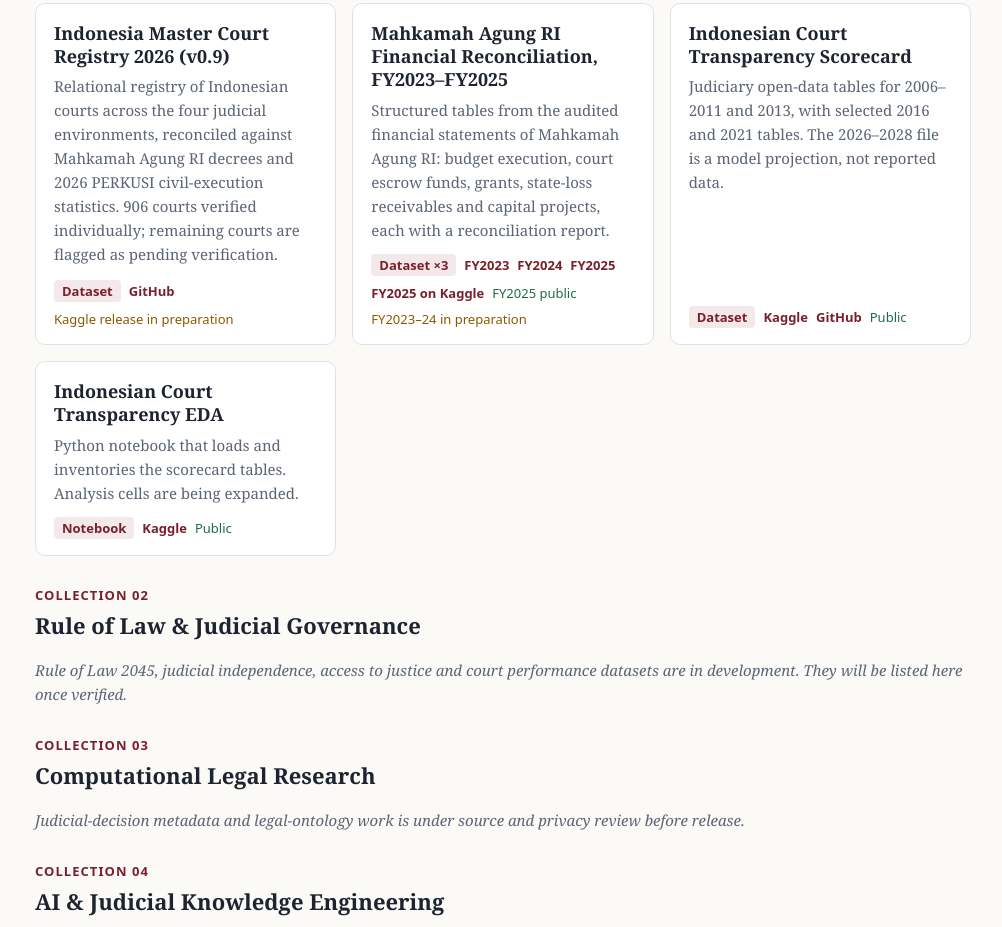
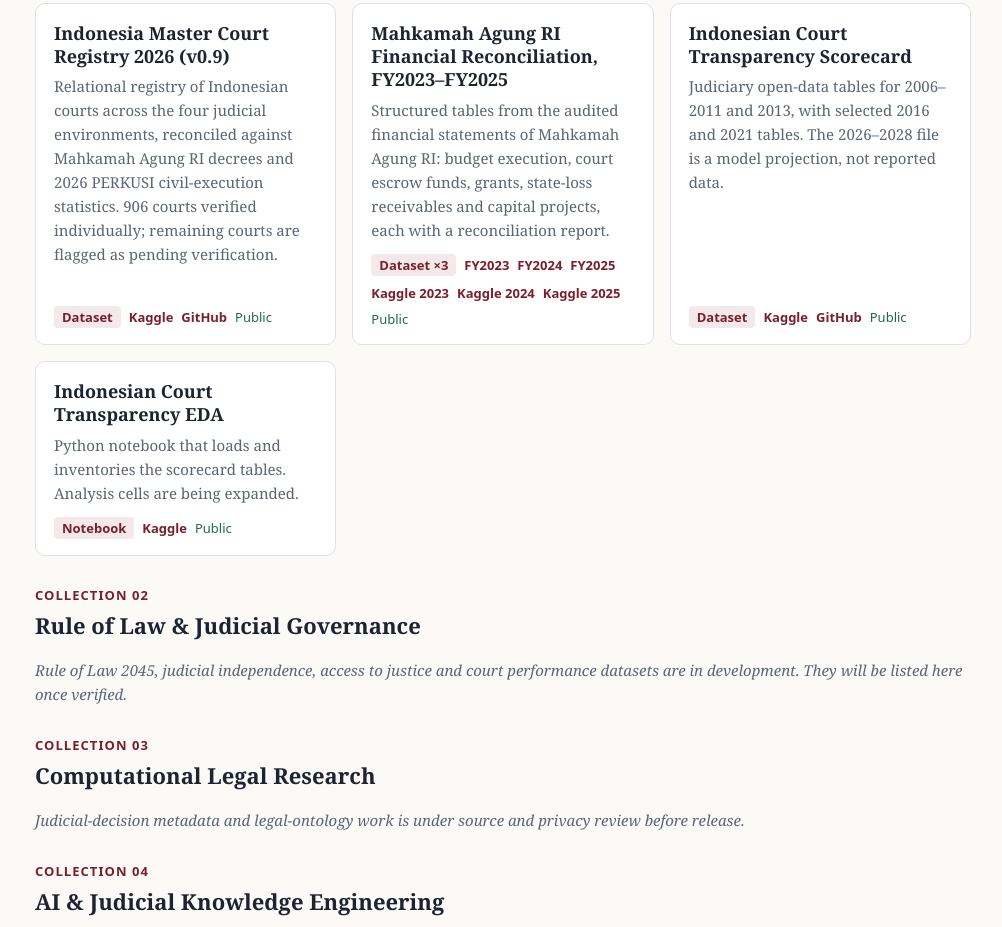
Before and after one commit to bsdkijc-dev/bsdkijc-dev, a plain HTML site: page index.html in a window 1280 px wide. Shown: the part 653-1580 px from the top of the page, without its empty margins (137-1139 px from the left). Drawn offline with Linux system fonts and the light colour scheme.

Commit message:
docs: Court Registry and FY2023–25 now public on Kaggle
Link the four public Kaggle datasets from the profile README and research page.

Co-Authored-By: Claude Opus 5.5 <noreply@anthropic.com>
Claude-Session: https://claude.ai/code/session_01138vPY8CMWmpMwf8aCzvKh

```diff
--- a/index.html
+++ b/index.html
@@ -72,12 +72,12 @@
       <article class="card">
         <h3>Indonesia Master Court Registry 2026 (v0.9)</h3>
         <p>Relational registry of Indonesian courts across the four judicial environments, reconciled against Mahkamah Agung RI decrees and 2026 PERKUSI civil-execution statistics. 906 courts verified individually; remaining courts are flagged as pending verification.</p>
-        <div class="meta"><span class="tag">Dataset</span><a href="https://github.com/bsdkijc-dev/indonesia-master-court-registry-2026">GitHub</a><span class="st-wait">Kaggle release in preparation</span></div>
+        <div class="meta"><span class="tag">Dataset</span><a href="https://www.kaggle.com/datasets/judicialcollege/indonesia-master-court-registry-2026">Kaggle</a><a href="https://github.com/bsdkijc-dev/indonesia-master-court-registry-2026">GitHub</a><span class="st-pub">Public</span></div>
       </article>
       <article class="card">
         <h3>Mahkamah Agung RI Financial Reconciliation, FY2023–FY2025</h3>
         <p>Structured tables from the audited financial statements of Mahkamah Agung RI: budget execution, court escrow funds, grants, state-loss receivables and capital projects, each with a reconciliation report.</p>
-        <div class="meta"><span class="tag">Dataset ×3</span><a href="https://github.com/bsdkijc-dev/judicial-transparency-indonesia-2023">FY2023</a><a href="https://github.com/bsdkijc-dev/judicial-transparency-indonesia-2024">FY2024</a><a href="https://github.com/bsdkijc-dev/judicial-transparency-indonesia-2025">FY2025</a><a href="https://www.kaggle.com/datasets/judicialcollege/mahkamah-agung-ri-financial-reconciliation-2025">FY2025 on Kaggle</a><span class="st-pub">FY2025 public</span><span class="st-wait">FY2023–24 in preparation</span></div>
+        <div class="meta"><span class="tag">Dataset ×3</span><a href="https://github.com/bsdkijc-dev/judicial-transparency-indonesia-2023">FY2023</a><a href="https://github.com/bsdkijc-dev/judicial-transparency-indonesia-2024">FY2024</a><a href="https://github.com/bsdkijc-dev/judicial-transparency-indonesia-2025">FY2025</a><a href="https://www.kaggle.com/datasets/judicialcollege/mahkamah-agung-ri-financial-reconciliation-2023">Kaggle 2023</a><a href="https://www.kaggle.com/datasets/judicialcollege/mahkamah-agung-ri-financial-reconciliation-2024">Kaggle 2024</a><a href="https://www.kaggle.com/datasets/judicialcollege/mahkamah-agung-ri-financial-reconciliation-2025">Kaggle 2025</a><span class="st-pub">Public</span></div>
       </article>
       <article class="card">
         <h3>Indonesian Court Transparency Scorecard</h3>
```
Also changed, not shown: 1 other file.
